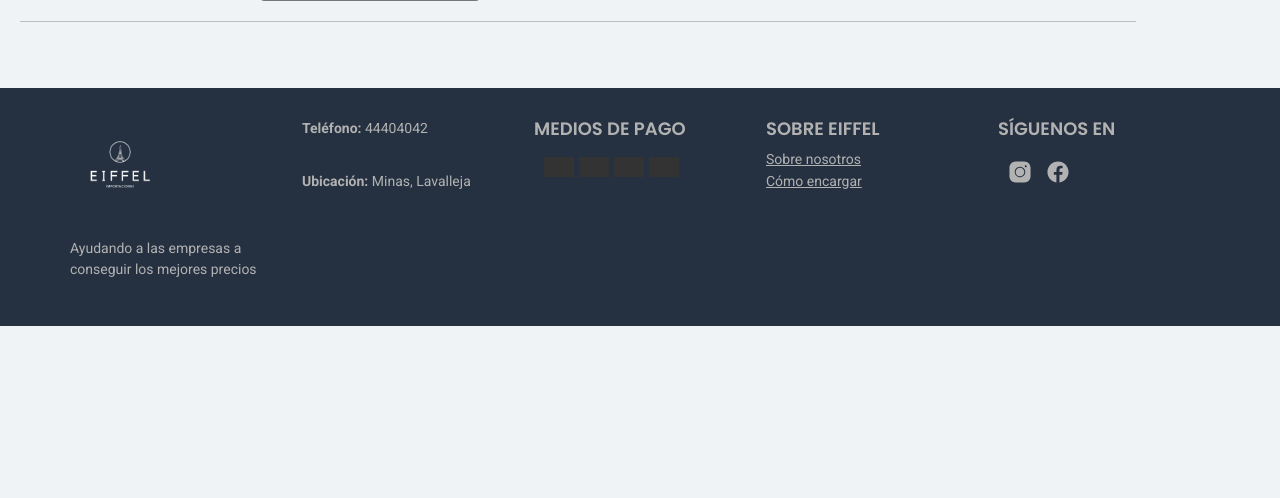
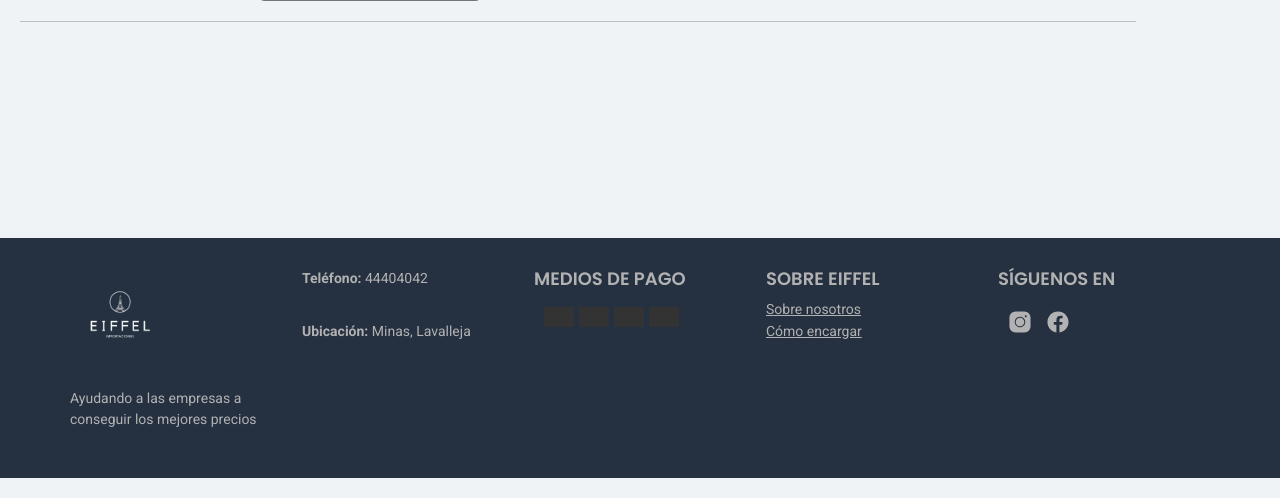
Before and after one commit to ezequieltorterolo/MATEC-EIFFEL, a PHP site: template app/views/catalogo.php in a window 1280 px wide. Shown: the part 302-800 px from the top of the page. Run offline with PHP 8.4, Linux system fonts and the light colour scheme; the template is opened without the code that fills it, so the values that code supplies are empty.

Commit message:
arreglo de footer

```diff
--- a/app/views/catalogo.php
+++ b/app/views/catalogo.php
@@ -60,5 +60,6 @@
     </div>
 
     <?php include  "segments/footer.php" ?>
+                        </div>
 </body>
 </html>
--- a/public/styles/styles_general.css
+++ b/public/styles/styles_general.css
@@ -339,8 +339,9 @@ border:none;
 
 }
 footer{
-    margin-top: 50px;
+    margin-top: 200px;
     background-color: #253141;
+    height:30%;
 }
 
 
```
